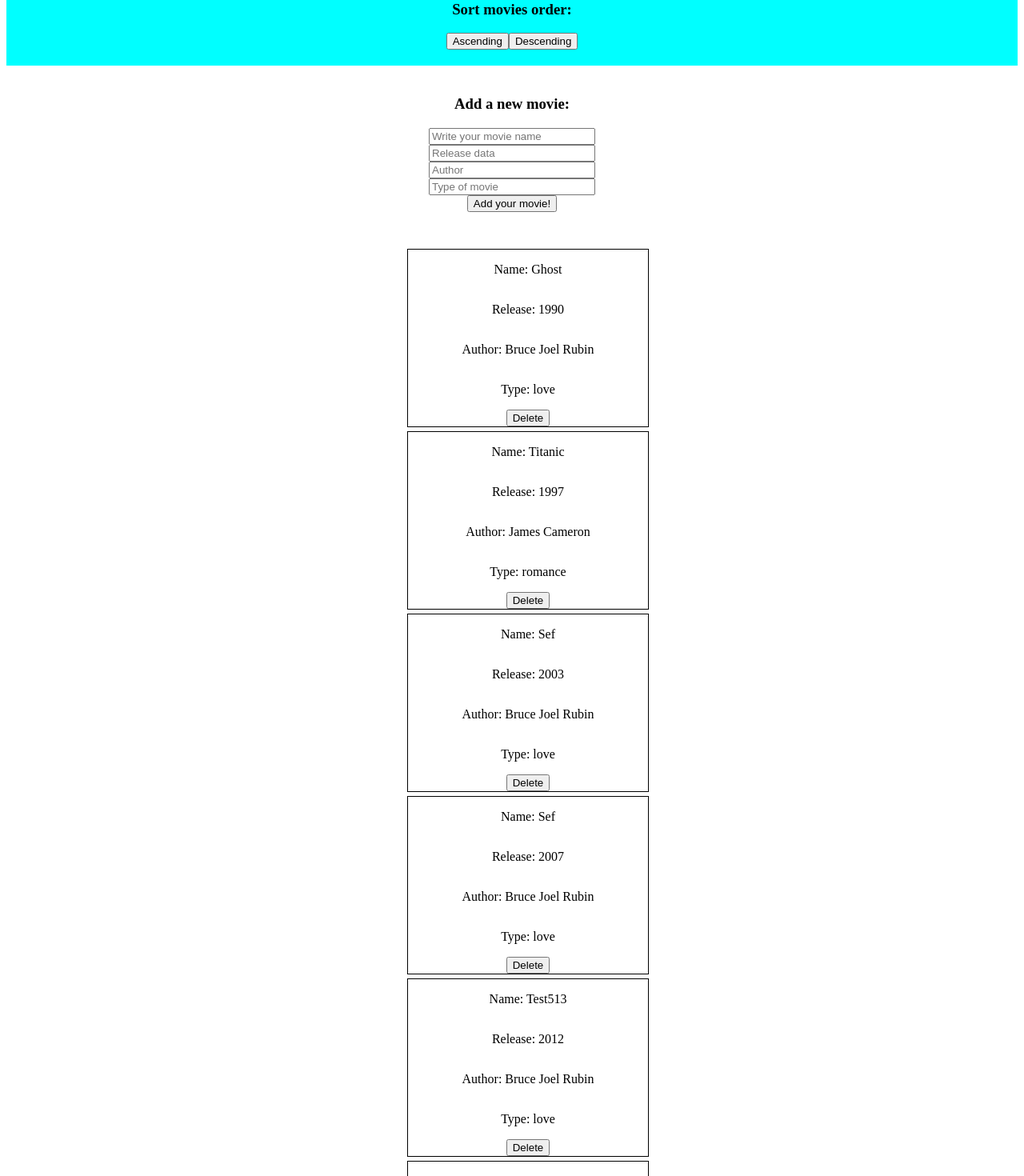
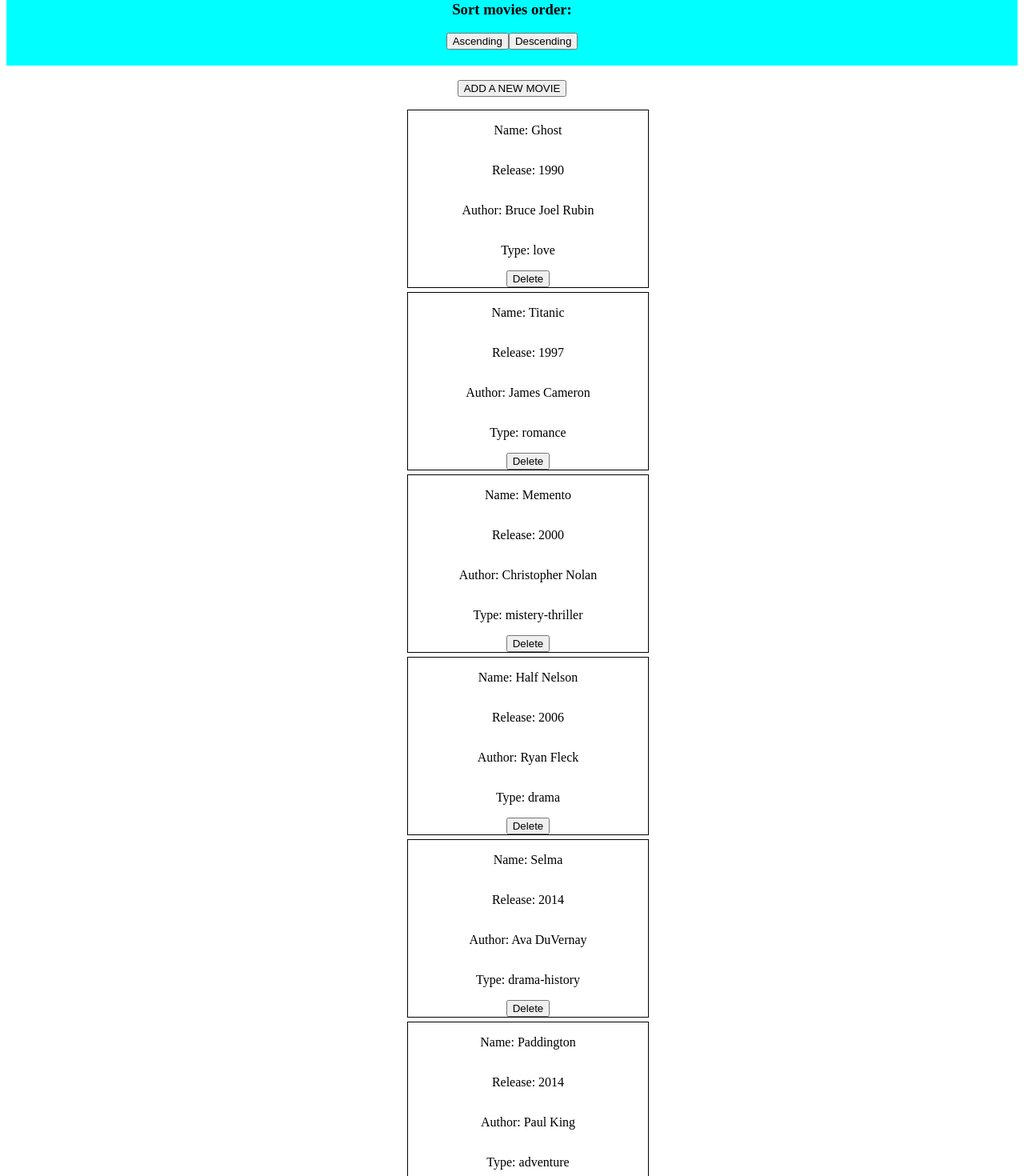
Before and after one commit to AlexNicolici/todo-app, a Next.js app: page /movies in a window 1280 px wide. Shown: the part 380-1850 px from the top of the page at 80% size. Built offline with nearby package versions, Linux system fonts and the light colour scheme.

Commit message:
added add/back button for new movie

```diff
--- a/src/pages/movies.tsx
+++ b/src/pages/movies.tsx
@@ -31,24 +31,38 @@ export const movies = [
   },
   {
     id: 5,
-    name: "Sef",
-    release: 2003,
-    author: "Bruce Joel Rubin",
-    type: "love",
-  },
-  {
-    id: 5,
-    name: "Sef",
-    release: 2007,
-    author: "Bruce Joel Rubin",
-    type: "love",
+    name: "Sing Street",
+    release: 2016,
+    author: "John Carney ",
+    type: "comedy-drama",
   },
   {
     id: 6,
-    name: "Test513",
-    release: 2012,
-    author: "Bruce Joel Rubin",
-    type: "love",
+    name: "Selma",
+    release: 2014,
+    author: "Ava DuVernay",
+    type: "drama-history",
+  },
+  {
+    id: 7,
+    name: "Paddington",
+    release: 2014,
+    author: "Paul King",
+    type: "adventure",
+  },
+  {
+    id: 8,
+    name: "Memento",
+    release: 2000,
+    author: "Christopher Nolan",
+    type: "mistery-thriller",
+  },
+  {
+    id: 9,
+    name: "Half Nelson",
+    release: 2006,
+    author: "Ryan Fleck ",
+    type: "drama",
   },
 ];
 
@@ -91,6 +105,7 @@ function Movies() {
   const [addNewMovieAuthor, setAddNewMovieAuthor] = useState("");
   const [addNewMovieType, setAddNewMovieType] = useState("");
   const [globalSearchList, setGlobalSearchList] = useState("");
+  const [addMovieButton, setAddMovieButton] = useState(true);
 
   const onClickFilterAge = (
     e: any,
@@ -281,8 +296,22 @@ function Movies() {
       </div> */}
       <br></br>
 
+      <div className="add-new-movie-button">
+        {addMovieButton && (
+          <button onClick={() => setAddMovieButton((prev) => !prev)}>
+            ADD A NEW MOVIE
+          </button>
+        )}
+        {!addMovieButton && (
+          <button onClick={() => setAddMovieButton((prev) => !prev)}>
+            BACK
+          </button>
+        )}
+      </div>
+
       <div className="add-new-movie-container">
-        <h3>Add a new movie:</h3>
+        {!addMovieButton && <h3>Add a new movie:</h3>}
+        {!addMovieButton && (
           <div className="inputs-new-movie">
             <input
               type="text"
@@ -308,8 +337,9 @@ function Movies() {
               value={addNewMovieType}
               onChange={(e) => setAddNewMovieType(e.target.value)}
             />
+            <button onClick={handleNewMovie}>Add your movie!</button>
           </div>
-        <button onClick={handleNewMovie}>Add your movie!</button>
+        )}
       </div>
 
       <div className="movies-list">
--- a/src/styles/Movies/movies.css
+++ b/src/styles/Movies/movies.css
@@ -44,6 +44,11 @@
 .movies-page .sorted-movies-container h3 {
   margin-top: 0;
 }
+.movies-page .add-new-movie-button {
+  display: flex;
+  justify-content: center;
+  align-items: center;
+}
 .movies-page .add-new-movie-container {
   display: flex;
   flex-direction: column;
--- a/src/styles/Movies/movies.scss
+++ b/src/styles/Movies/movies.scss
@@ -53,6 +53,12 @@
     }
   }
 
+  .add-new-movie-button {
+    display: flex;
+    justify-content: center;
+    align-items: center;
+  }
+
   .add-new-movie-container {
     display: flex;
     flex-direction: column;
```
Also changed, not shown: 1 other file (tests, documents, lock files or other folders). Lines whose indentation alone changed are shown as unchanged.
